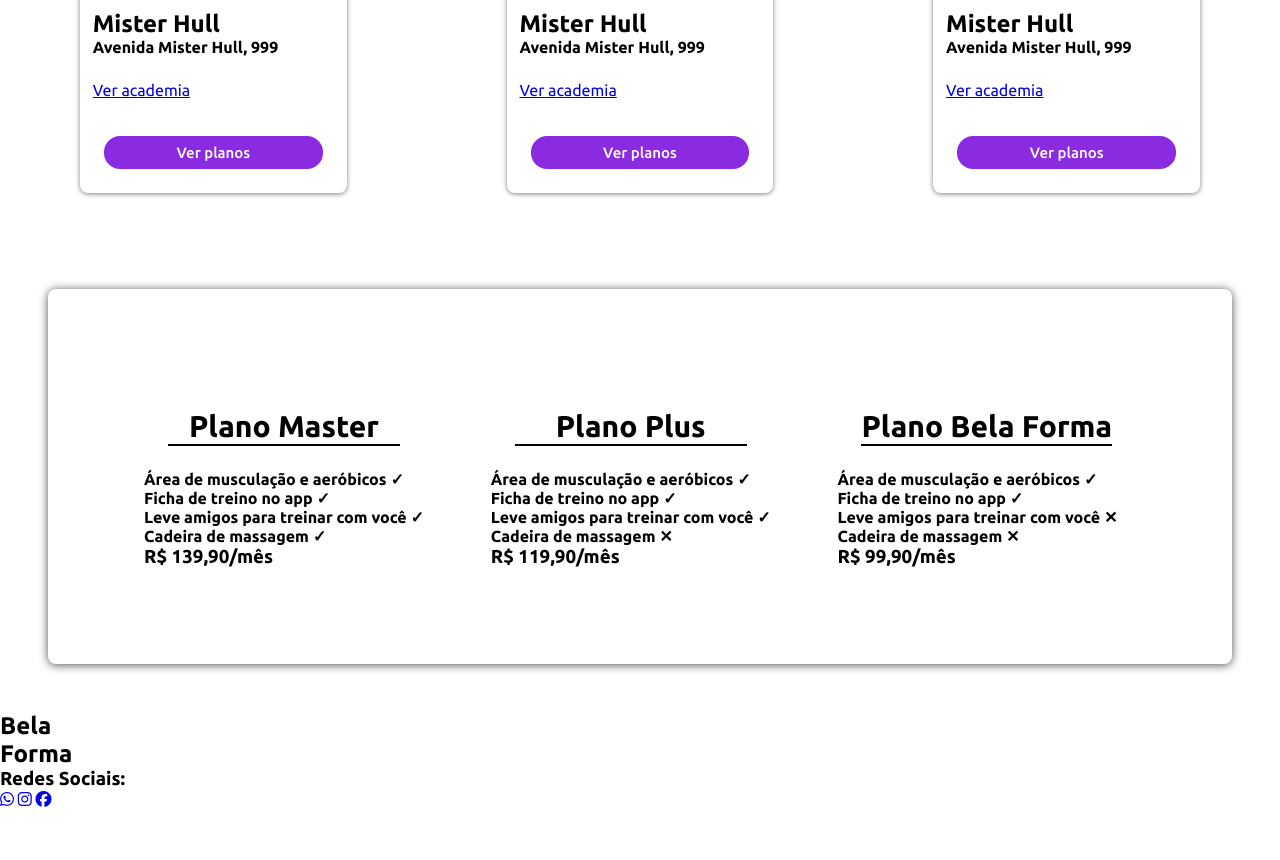
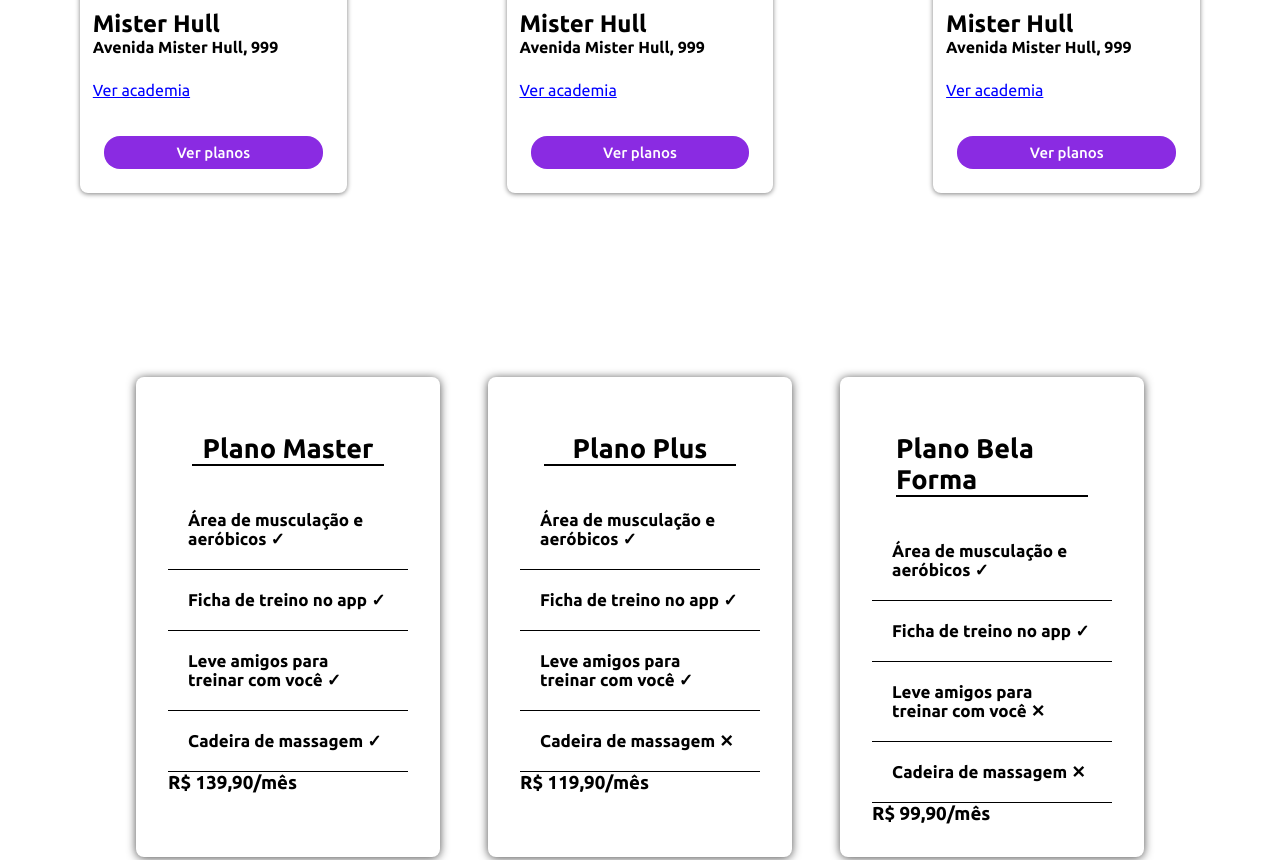
Before and after one commit to TalyssonMarley/BelaFormaGym, a plain HTML site: page index.html in a window 1280 px wide. Shown: the part 971-1831 px from the top of the page. Before the commit the page ends 1779 px from the top, so only its background shows below. Drawn offline with Linux system fonts and the light colour scheme.

Commit message:
benefits style

```diff
--- a/css/style.css
+++ b/css/style.css
@@ -94,11 +94,12 @@ img {
 }
 
 .gyms a {
+  color: blue;
   margin: 0.8rem;
   float: left;
 }
 
-.gyms button {
+.viewplan-btn {
   margin: 1.5rem;
   padding: 8px;
   font-size: 15px;
@@ -111,19 +112,33 @@ img {
 }
 
 #plans {
-  margin: 3rem;
+  margin: 1rem;
   padding: 12vh;
   display: flex;
   justify-content: space-between;
   flex-direction: row;
-  box-shadow: 0 1px 10px #4f4f4f;
   border-radius: 8px;
 }
 
 .plan-title {
   margin: 1.5rem;
-  font-size: 20px;
+  font-size: 18px;
   border-bottom: 2px solid #000;
   display: flex;
   justify-content: center;
 }
+
+#masterPlan,
+#plusPlan,
+#belaformaPlan {
+  margin: 1.5rem;
+  padding: 2rem;
+  box-shadow: 0 1px 10px #4f4f4f;
+  border-radius: 8px;
+}
+
+.benefits h4 {
+  padding: 20px;
+  border-bottom: 1px solid #000;
+  font-size: 17px;
+}
```
